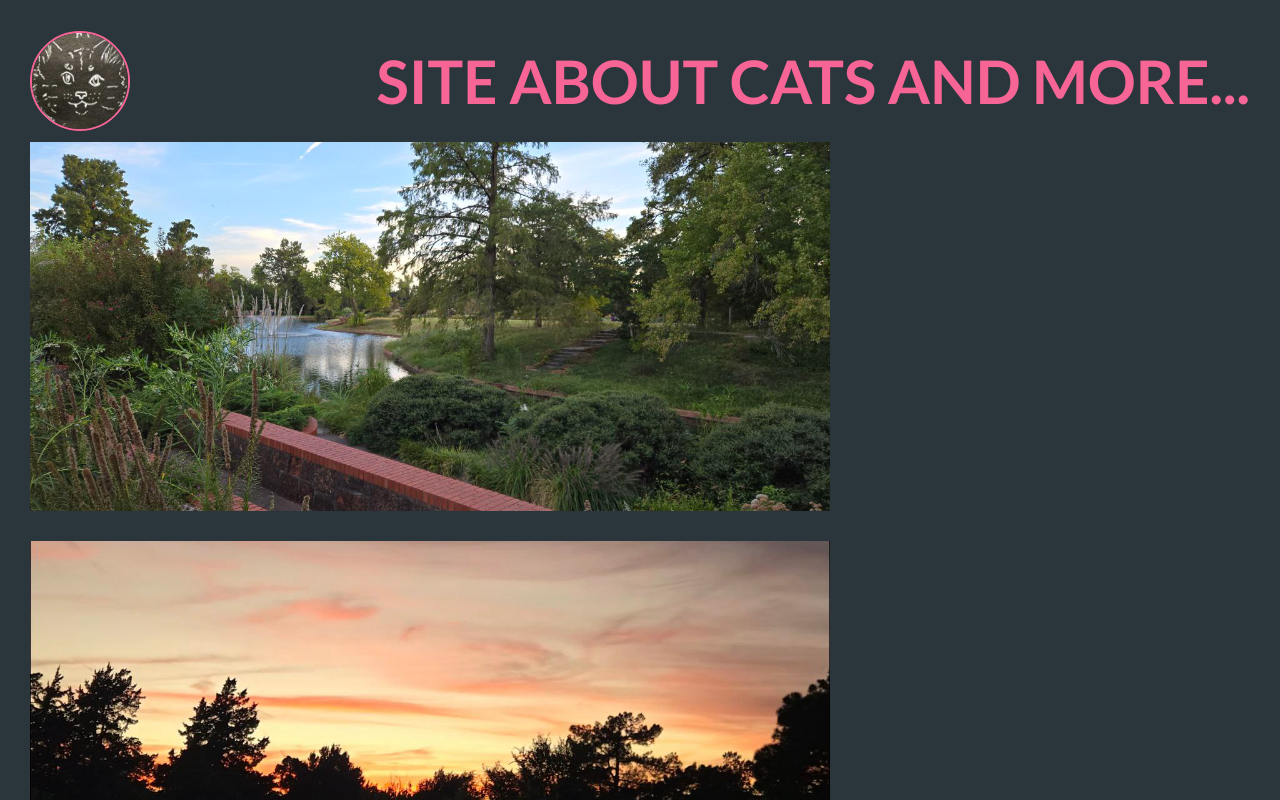
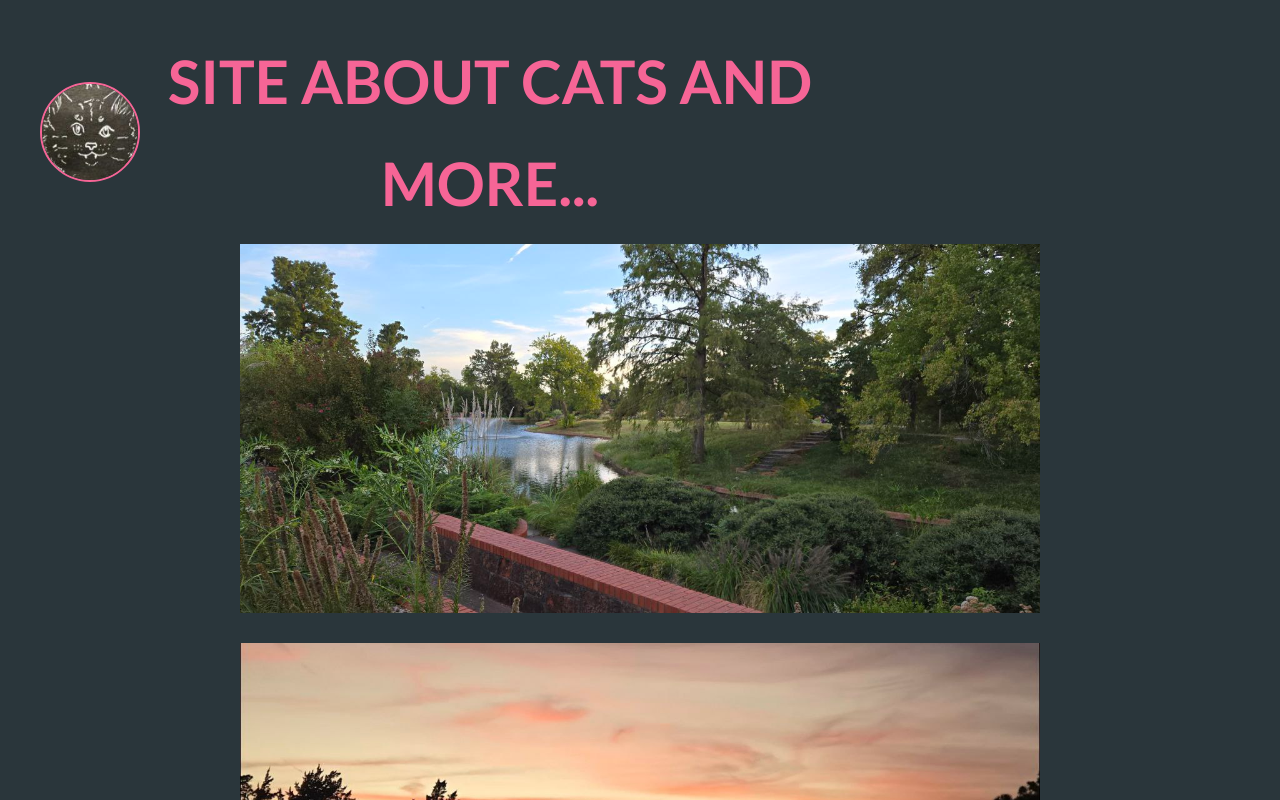
Before and after one commit to DenisPepper/FromDenisToNicole, a React (Vite) app: page / in a window 1280 px wide. Shown: the top 800 px of the page. Built offline with nearby package versions, Linux system fonts and the light colour scheme.

Commit message:
Доработает стили

```diff
--- a/src/components/app/app.jsx
+++ b/src/components/app/app.jsx
@@ -8,7 +8,9 @@ export function App() {
     <div className='app'>
       <header className='app__header'>
         <img className='logo' src={logo} alt='app logo' />
-        <Heading>Site about cats and more...</Heading>
+        <Heading clss='app_title'>
+          Site about cats and more...
+        </Heading>
       </header>
       <ScrollRestoration />
       <main className='app__content'>
--- a/src/components/app/app.scss
+++ b/src/components/app/app.scss
@@ -10,10 +10,10 @@
 }
 
 .app__header {
+  max-width: 800px;
   display: flex;
   gap: 1rem;
   margin-bottom: 1rem;
-  justify-content: space-between;
   align-items: center;
 }
 
@@ -21,9 +21,13 @@
   display: block;
   width: 10rem;
   height: 10rem;
+  margin-left: 1rem;
   flex: 0 0 10rem;
-
   object-fit: cover;
   border-radius: 50%;
   border: 0.2rem solid var(--color-basic-pink);
 }
+
+.app_title {
+  flex: 1 1 auto;
+}
--- a/src/components/pages/home-page/home-page.scss
+++ b/src/components/pages/home-page/home-page.scss
@@ -2,7 +2,7 @@
 
   max-width: 800px;
 
-  margin: 0;
+  margin: 0 auto;
   padding: 0;
   list-style: none;
   display: flex;
```
